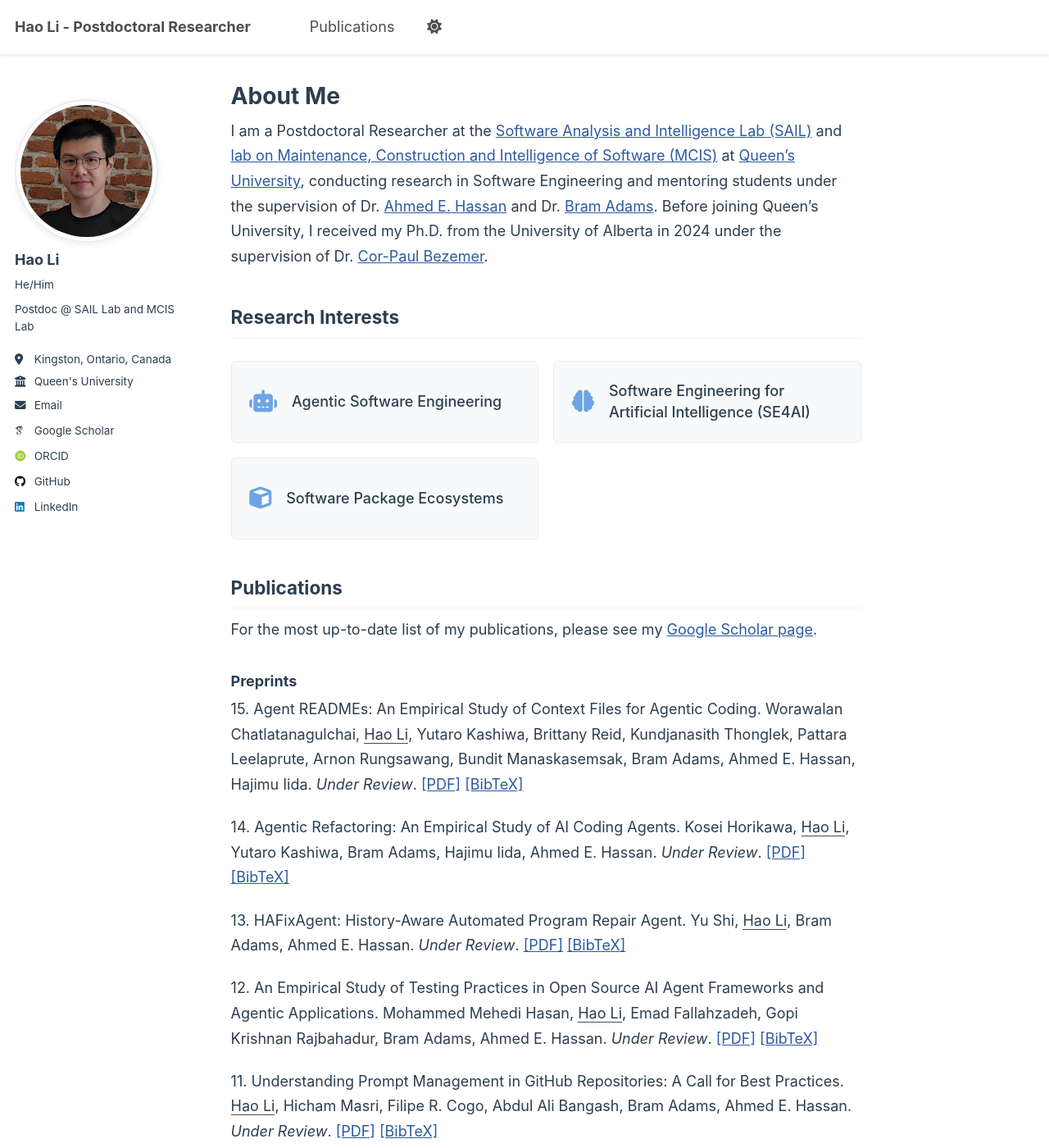
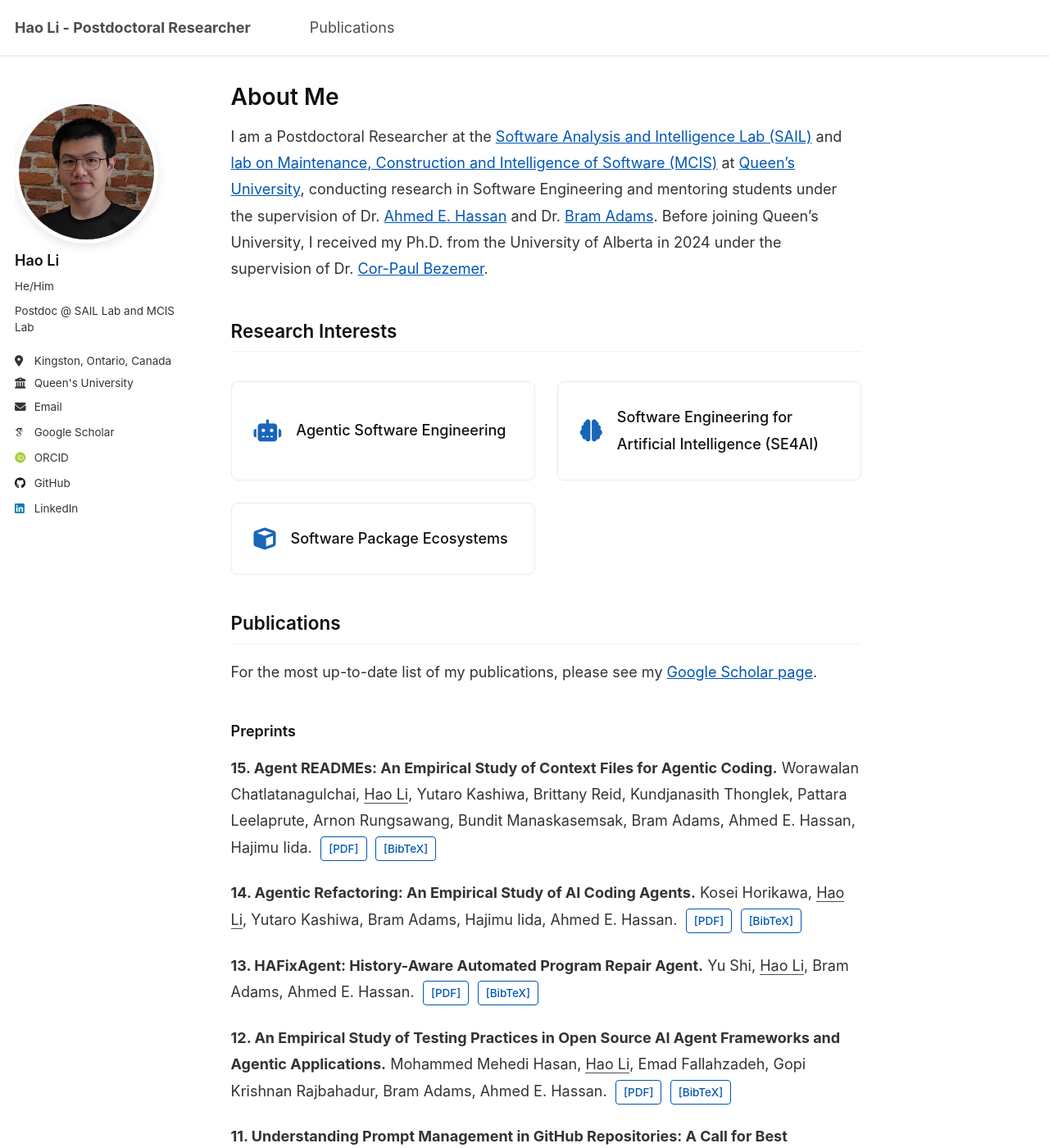
Before and after one commit to Leo-LiHao/Leo-LiHao.github.io, a Jekyll site: the page built from _pages/about.md, in a window 1280 px wide and 1400 px high. Shown: the whole window at 82% size. Built offline with Jekyll 4.4.1, drawn with Linux system fonts in a browser that asks for light colours; some web fonts are replaced; some of the changed text lies outside the part shown.

Commit message:
simplify the style

```diff
--- a/_includes/masthead.html
+++ b/_includes/masthead.html
@@ -4,9 +4,12 @@
   <div class="masthead__inner-wrap">
     <div class="masthead__menu">
       <nav id="site-nav" class="greedy-nav">
-        <button><div class="navicon"></div></button>
+        <button>
+          <div class="navicon"></div>
+        </button>
         <ul class="visible-links">
-          <li class="masthead__menu-item masthead__menu-item--lg persist"><a href="{{ base_path }}/">{{ site.title }}</a></li>
+          <li class="masthead__menu-item masthead__menu-item--lg persist"><a href="{{ base_path }}/">{{ site.title
+              }}</a></li>
           {% for link in site.data.navigation.main %}
           {% if link.url contains 'http' %}
           {% assign domain = '' %}
@@ -15,9 +18,7 @@
           {% endif %}
           <li class="masthead__menu-item"><a href="{{ domain }}{{ link.url }}">{{ link.title }}</a></li>
           {% endfor %}
-          <li id="theme-toggle" class="masthead__menu-item persist tail">
-            <a><i id="theme-icon" class="fa-solid fa-sun" aria-hidden="true" title="toggle theme"></i></a>
-          </li>
+
         </ul>
         <ul class="hidden-links hidden"></ul>
       </nav>
--- a/_pages/about.md
+++ b/_pages/about.md
@@ -33,49 +33,49 @@ For the most up-to-date list of my publications, please see my [Google Scholar p
 
 ### Preprints
 
-15\. Agent READMEs: An Empirical Study of Context Files for Agentic Coding. Worawalan Chatlatanagulchai, <u>Hao Li</u>, Yutaro Kashiwa, Brittany Reid, Kundjanasith Thonglek, Pattara Leelaprute, Arnon Rungsawang, Bundit Manaskasemsak, Bram Adams, Ahmed E. Hassan, Hajimu Iida. *Under Review*. [[PDF]](https://leo-lihao.github.io/files/P15.pdf) [[BibTeX]](https://leo-lihao.github.io/files/P15.bib)
+**15\. Agent READMEs: An Empirical Study of Context Files for Agentic Coding.** Worawalan Chatlatanagulchai, <u>Hao Li</u>, Yutaro Kashiwa, Brittany Reid, Kundjanasith Thonglek, Pattara Leelaprute, Arnon Rungsawang, Bundit Manaskasemsak, Bram Adams, Ahmed E. Hassan, Hajimu Iida. [[PDF]](https://leo-lihao.github.io/files/P15.pdf) [[BibTeX]](https://leo-lihao.github.io/files/P15.bib)
 
-14\. Agentic Refactoring: An Empirical Study of AI Coding Agents. Kosei Horikawa, <u>Hao Li</u>, Yutaro Kashiwa, Bram Adams, Hajimu Iida, Ahmed E. Hassan. *Under Review*. [[PDF]](https://leo-lihao.github.io/files/P14.pdf) [[BibTeX]](https://leo-lihao.github.io/files/P14.bib)
+**14\. Agentic Refactoring: An Empirical Study of AI Coding Agents.** Kosei Horikawa, <u>Hao Li</u>, Yutaro Kashiwa, Bram Adams, Hajimu Iida, Ahmed E. Hassan. [[PDF]](https://leo-lihao.github.io/files/P14.pdf) [[BibTeX]](https://leo-lihao.github.io/files/P14.bib)
 
-13\. HAFixAgent: History-Aware Automated Program Repair Agent. Yu Shi, <u>Hao Li</u>, Bram Adams, Ahmed E. Hassan. *Under Review*. [[PDF]](https://leo-lihao.github.io/files/P13.pdf) [[BibTeX]](https://leo-lihao.github.io/files/P13.bib)
+**13\. HAFixAgent: History-Aware Automated Program Repair Agent.** Yu Shi, <u>Hao Li</u>, Bram Adams, Ahmed E. Hassan. [[PDF]](https://leo-lihao.github.io/files/P13.pdf) [[BibTeX]](https://leo-lihao.github.io/files/P13.bib)
 
-12\. An Empirical Study of Testing Practices in Open Source AI Agent Frameworks and Agentic Applications. Mohammed Mehedi Hasan, <u>Hao Li</u>, Emad Fallahzadeh, Gopi Krishnan Rajbahadur, Bram Adams, Ahmed E. Hassan. *Under Review*. [[PDF]](https://leo-lihao.github.io/files/P12.pdf) [[BibTeX]](https://leo-lihao.github.io/files/P12.bib)
+**12\. An Empirical Study of Testing Practices in Open Source AI Agent Frameworks and Agentic Applications.** Mohammed Mehedi Hasan, <u>Hao Li</u>, Emad Fallahzadeh, Gopi Krishnan Rajbahadur, Bram Adams, Ahmed E. Hassan. [[PDF]](https://leo-lihao.github.io/files/P12.pdf) [[BibTeX]](https://leo-lihao.github.io/files/P12.bib)
 
-11\. Understanding Prompt Management in GitHub Repositories: A Call for Best Practices. <u>Hao Li</u>, Hicham Masri, Filipe R. Cogo, Abdul Ali Bangash, Bram Adams, Ahmed E. Hassan. *Under Review*. [[PDF]](https://leo-lihao.github.io/files/P11.pdf) [[BibTeX]](https://leo-lihao.github.io/files/P11.bib)
+**11\. Understanding Prompt Management in GitHub Repositories: A Call for Best Practices.** <u>Hao Li</u>, Hicham Masri, Filipe R. Cogo, Abdul Ali Bangash, Bram Adams, Ahmed E. Hassan. [[PDF]](https://leo-lihao.github.io/files/P11.pdf) [[BibTeX]](https://leo-lihao.github.io/files/P11.bib)
 
-10\. From Hugging Face to GitHub: Tracing License Drift in the Open-Source AI Ecosystem. James Jewitt, <u>Hao Li</u>, Bram Adams, Gopi Krishnan Rajbahadur, Ahmed E. Hassan. *Under Review*. [[PDF]](https://leo-lihao.github.io/files/P10.pdf) [[BibTeX]](https://leo-lihao.github.io/files/P10.bib)
+**10\. From Hugging Face to GitHub: Tracing License Drift in the Open-Source AI Ecosystem.** James Jewitt, <u>Hao Li</u>, Bram Adams, Gopi Krishnan Rajbahadur, Ahmed E. Hassan. [[PDF]](https://leo-lihao.github.io/files/P10.pdf) [[BibTeX]](https://leo-lihao.github.io/files/P10.bib)
 
-9\. On the Use of Agentic Coding: An Empirical Study of Pull Requests on GitHub. Miku Watanabe, <u>Hao Li</u>, Yutaro Kashiwa, Brittany Reid, Hajimu Iida, Ahmed E. Hassan. *Under Review*. [[PDF]](https://leo-lihao.github.io/files/P9.pdf) [[BibTeX]](https://leo-lihao.github.io/files/P9.bib)
+**9\. On the Use of Agentic Coding: An Empirical Study of Pull Requests on GitHub.** Miku Watanabe, <u>Hao Li</u>, Yutaro Kashiwa, Brittany Reid, Hajimu Iida, Ahmed E. Hassan. [[PDF]](https://leo-lihao.github.io/files/P9.pdf) [[BibTeX]](https://leo-lihao.github.io/files/P9.bib)
 
-8\. Agentic Software Engineering: Foundational Pillars and a Research Roadmap. Ahmed E. Hassan, <u>Hao Li</u>, Dayi Lin, Bram Adams, Tse-Hsun Chen, Yutaro Kashiwa, Dong Qiu. *Under Review*. [[PDF]](https://leo-lihao.github.io/files/P8.pdf) [[BibTeX]](https://leo-lihao.github.io/files/P8.bib)
+**8\. Agentic Software Engineering: Foundational Pillars and a Research Roadmap.** Ahmed E. Hassan, <u>Hao Li</u>, Dayi Lin, Bram Adams, Tse-Hsun Chen, Yutaro Kashiwa, Dong Qiu. [[PDF]](https://leo-lihao.github.io/files/P8.pdf) [[BibTeX]](https://leo-lihao.github.io/files/P8.bib)
 
-7\. The Rise of AI Teammates in Software Engineering (SE) 3.0: How Autonomous Coding Agents Are Reshaping Software Engineering. <u>Hao Li</u>, Haoxiang Zhang, Ahmed E. Hassan. *Under Review*. [[PDF]](https://leo-lihao.github.io/files/P7.pdf) [[BibTeX]](https://leo-lihao.github.io/files/P7.bib)
+**7\. The Rise of AI Teammates in Software Engineering (SE) 3.0: How Autonomous Coding Agents Are Reshaping Software Engineering.** <u>Hao Li</u>, Haoxiang Zhang, Ahmed E. Hassan. [[PDF]](https://leo-lihao.github.io/files/P7.pdf) [[BibTeX]](https://leo-lihao.github.io/files/P7.bib)
 
-6\. On the Effect of Token Merging on Pre-trained Models for Code. Mootez Saad, <u>Hao Li</u>, Tushar Sharma, Ahmed E. Hassan. *Under Review*. [[PDF]](https://leo-lihao.github.io/files/P6.pdf) [[BibTeX]](https://leo-lihao.github.io/files/P6.bib)
+**6\. On the Effect of Token Merging on Pre-trained Models for Code.** Mootez Saad, <u>Hao Li</u>, Tushar Sharma, Ahmed E. Hassan. [[PDF]](https://leo-lihao.github.io/files/P6.pdf) [[BibTeX]](https://leo-lihao.github.io/files/P6.bib)
 
-5\. Model Context Protocol (MCP) at First Glance: Studying the Security and Maintainability of MCP Servers. Mohammed Mehedi Hasan, <u>Hao Li</u>, Emad Fallahzadeh, Bram Adams, Ahmed E. Hassan. *Under Review*. [[PDF]](https://leo-lihao.github.io/files/P5.pdf) [[BibTeX]](https://leo-lihao.github.io/files/P5.bib)
+**5\. Model Context Protocol (MCP) at First Glance: Studying the Security and Maintainability of MCP Servers.** Mohammed Mehedi Hasan, <u>Hao Li</u>, Emad Fallahzadeh, Bram Adams, Ahmed E. Hassan. [[PDF]](https://leo-lihao.github.io/files/P5.pdf) [[BibTeX]](https://leo-lihao.github.io/files/P5.bib)
 
-4\. Can We Recycle Our Old Models? An Empirical Evaluation of Model Selection Mechanisms for AIOps Solutions. Yingzhe Lyu, <u>Hao Li</u>, Heng Li, Ahmed E. Hassan. *Under Review*. [[PDF]](https://leo-lihao.github.io/files/P4.pdf) [[BibTeX]](https://leo-lihao.github.io/files/P4.bib)
+**4\. Can We Recycle Our Old Models? An Empirical Evaluation of Model Selection Mechanisms for AIOps Solutions.** Yingzhe Lyu, <u>Hao Li</u>, Heng Li, Ahmed E. Hassan. [[PDF]](https://leo-lihao.github.io/files/P4.pdf) [[BibTeX]](https://leo-lihao.github.io/files/P4.bib)
 
-3\. A Systematic Literature Review of Software Engineering Research on Jupyter Notebook. Md Saeed Siddik, <u>Hao Li</u>, Cor-Paul Bezemer. *Under Review*. [[PDF]](https://leo-lihao.github.io/files/P3.pdf) [[BibTeX]](https://leo-lihao.github.io/files/P3.bib)
+**3\. A Systematic Literature Review of Software Engineering Research on Jupyter Notebook.** Md Saeed Siddik, <u>Hao Li</u>, Cor-Paul Bezemer. [[PDF]](https://leo-lihao.github.io/files/P3.pdf) [[BibTeX]](https://leo-lihao.github.io/files/P3.bib)
 
-2\. SwarmUpdate: Hierarchical Software Updates and Deep Learning Model Patching for Heterogeneous UAV Swarms. Lin Geng, <u>Hao Li</u>, Sidney Givigi, Bram Adams. *Under Review*. [[PDF]](https://leo-lihao.github.io/files/P2.pdf) [[BibTeX]](https://leo-lihao.github.io/files/P2.bib)
+**2\. SwarmUpdate: Hierarchical Software Updates and Deep Learning Model Patching for Heterogeneous UAV Swarms.** Lin Geng, <u>Hao Li</u>, Sidney Givigi, Bram Adams. [[PDF]](https://leo-lihao.github.io/files/P2.pdf) [[BibTeX]](https://leo-lihao.github.io/files/P2.bib)
 
-1\. Towards Refining Developer Questions using LLM-Based Named Entity Recognition for Developer Chatroom Conversations. Pouya Fathollahzadeh, Mariam El Mezouar, <u>Hao Li</u>, Ying Zou, Ahmed E. Hassan. *Under Review*. [[PDF]](https://leo-lihao.github.io/files/P1.pdf) [[BibTeX]](https://leo-lihao.github.io/files/P1.bib)
+**1\. Towards Refining Developer Questions using LLM-Based Named Entity Recognition for Developer Chatroom Conversations.** Pouya Fathollahzadeh, Mariam El Mezouar, <u>Hao Li</u>, Ying Zou, Ahmed E. Hassan. [[PDF]](https://leo-lihao.github.io/files/P1.pdf) [[BibTeX]](https://leo-lihao.github.io/files/P1.bib)
 
 ### Journal Articles
 
-4\. Studying the Impact of TensorFlow and PyTorch Bindings on Machine Learning Software Quality. <u>Hao Li</u>, Gopi Krishnan Rajbahadur, Cor-Paul Bezemer. *ACM Transactions on Software Engineering and Methodology (TOSEM), 2024*. [[PDF]](https://leo-lihao.github.io/files/J3.pdf) [[BibTeX]](https://leo-lihao.github.io/files/J3.bib)
+**4\. Studying the Impact of TensorFlow and PyTorch Bindings on Machine Learning Software Quality.** <u>Hao Li</u>, Gopi Krishnan Rajbahadur, Cor-Paul Bezemer. *ACM Transactions on Software Engineering and Methodology (TOSEM), 2024*. [[PDF]](https://leo-lihao.github.io/files/J3.pdf) [[BibTeX]](https://leo-lihao.github.io/files/J3.bib)
 
-3\. Bridging the Language Gap: An Empirical Study of Bindings for Open Source Machine Learning Libraries Across Software Package Ecosystems. <u>Hao Li</u>, Cor-Paul Bezemer. *Empirical Software Engineering (EMSE), 2024*. [[PDF]](https://leo-lihao.github.io/files/J4.pdf) [[BibTeX]](https://leo-lihao.github.io/files/J4.bib)
+**3\. Bridging the Language Gap: An Empirical Study of Bindings for Open Source Machine Learning Libraries Across Software Package Ecosystems.** <u>Hao Li</u>, Cor-Paul Bezemer. *Empirical Software Engineering (EMSE), 2024*. [[PDF]](https://leo-lihao.github.io/files/J4.pdf) [[BibTeX]](https://leo-lihao.github.io/files/J4.bib)
 
-2\. Keeping Deep Learning Models in Check: A History-Based Approach to Mitigate Overfitting. <u>Hao Li</u>, Gopi Krishnan Rajbahadur, Dayi Lin, Cor-Paul Bezemer, Zhen Ming (Jack) Jiang. *IEEE Access, 2024*. [[PDF]](https://leo-lihao.github.io/files/J2.pdf) [[BibTeX]](https://leo-lihao.github.io/files/J2.bib)
+**2\. Keeping Deep Learning Models in Check: A History-Based Approach to Mitigate Overfitting.** <u>Hao Li</u>, Gopi Krishnan Rajbahadur, Dayi Lin, Cor-Paul Bezemer, Zhen Ming (Jack) Jiang. *IEEE Access, 2024*. [[PDF]](https://leo-lihao.github.io/files/J2.pdf) [[BibTeX]](https://leo-lihao.github.io/files/J2.bib)
 
-1\. An Empirical Study of Yanked Releases in the Rust Package Registry. <u>Hao Li</u>, Filipe R. Cogo, Cor-Paul Bezemer. *IEEE Transactions on Software Engineering (TSE), 2023*. [[PDF]](https://leo-lihao.github.io/files/J1.pdf) [[BibTeX]](https://leo-lihao.github.io/files/J1.bib)
+**1\. An Empirical Study of Yanked Releases in the Rust Package Registry.** <u>Hao Li</u>, Filipe R. Cogo, Cor-Paul Bezemer. *IEEE Transactions on Software Engineering (TSE), 2023*. [[PDF]](https://leo-lihao.github.io/files/J1.pdf) [[BibTeX]](https://leo-lihao.github.io/files/J1.bib)
 
 ### Conference Papers
 
-1\. Software Engineering and Foundation Models: Insights from Industry Blogs Using a Jury of Foundation Models. <u>Hao Li</u>, Cor-Paul Bezemer, Ahmed E. Hassan. *IEEE/ACM 47th International Conference on Software Engineering: Software Engineering in Practice (ICSE-SEIP), 2025*. [[PDF]](https://leo-lihao.github.io/files/C1.pdf) [[BibTeX]](https://leo-lihao.github.io/files/C1.bib)
+**1\. Software Engineering and Foundation Models: Insights from Industry Blogs Using a Jury of Foundation Models.** <u>Hao Li</u>, Cor-Paul Bezemer, Ahmed E. Hassan. *IEEE/ACM 47th International Conference on Software Engineering: Software Engineering in Practice (ICSE-SEIP), 2025*. [[PDF]](https://leo-lihao.github.io/files/C1.pdf) [[BibTeX]](https://leo-lihao.github.io/files/C1.bib)
 
 ## Academic Services
 
--- a/_sass/_custom-enhancements.scss
+++ b/_sass/_custom-enhancements.scss
@@ -1,111 +1,119 @@
-/* Custom styling for enhanced visual appeal */
+/* Custom styling for enhanced visual appeal - Professional & Simple */
 
 /* General Body & Typography */
 body,
 .page__content {
-  font-family: -apple-system, BlinkMacSystemFont, "Segoe UI", Roboto, sans-serif;
-  line-height: 1.7;
-  color: #2c3e50;
+  font-family: "Inter", -apple-system, BlinkMacSystemFont, "Segoe UI", Roboto, "Helvetica Neue", Arial, sans-serif;
+  line-height: 1.8;
+  color: #333333;
   background-color: #ffffff;
 }
 
-/* Research areas styling */
+h1,
+h2,
+h3,
+h4,
+h5,
+h6 {
+  color: #111111;
+  font-weight: 600;
+  margin-top: 2.5rem;
+  margin-bottom: 1rem;
+}
+
+/* Research areas styling - Simplified */
 .research-areas {
   display: grid;
-  grid-template-columns: repeat(auto-fit, minmax(280px, 1fr));
-  gap: 1rem;
-  margin: 1.5rem 0;
+  grid-template-columns: repeat(auto-fit, minmax(250px, 1fr));
+  gap: 1.5rem;
+  margin: 2rem 0;
 }
 
 .research-item {
-  background: #f8f9fa;
-  color: #2c3e50;
-  padding: 1.2rem;
-  border-radius: 6px;
+  background: #ffffff;
+  color: #333333;
+  padding: 1.5rem;
+  border: 1px solid #eaeaea;
+  border-radius: 8px;
   display: flex;
   align-items: center;
   gap: 1rem;
-  border: 1px solid #e9ecef;
   transition: all 0.2s ease;
-  min-height: 100px;
-  align-self: stretch;
+  min-height: 80px;
 }
 
 .research-item:hover {
-  background: #f1f3f4;
-  border-color: #4a90e2;
+  border-color: #0056b3;
+  box-shadow: 0 4px 12px rgba(0, 0, 0, 0.05);
+  transform: translateY(-2px);
 }
 
 .research-item i {
   font-size: 1.5rem;
-  color: #4a90e2;
-  opacity: 0.8;
+  color: #0056b3;
+  /* Professional Blue */
+  opacity: 0.9;
 }
 
 .research-item strong {
   font-size: 1rem;
-  line-height: 1.4;
   font-weight: 500;
+  color: #111;
 }
 
 /* Enhanced publication styling */
 .publications-section h3 {
-  border-left: 3px solid #4a90e2;
-  padding-left: 1rem;
-  margin-top: 2rem;
+  border-bottom: 2px solid #eaeaea;
+  padding-bottom: 0.5rem;
+  margin-top: 3rem;
+  font-size: 1.4rem;
 }
 
 /* Profile enhancement */
 .author__avatar img {
-  border: 2px solid #e9ecef;
-  box-shadow: 0 2px 8px rgba(0, 0, 0, 0.08);
-  transition: all 0.2s ease;
-}
-
-.author__avatar img:hover {
-  border-color: #4a90e2;
+  border: none;
+  box-shadow: 0 4px 12px rgba(0, 0, 0, 0.1);
 }
 
 /* Link styling improvements */
 a {
-  color: #2c5aa0;
+  color: #0056b3;
+  text-decoration: none;
   transition: color 0.2s ease;
 }
 
 a:hover {
-  color: #1a5490;
+  color: #003d80;
+  text-decoration: underline;
 }
 
-/* Enhanced button styling for PDF/BibTeX links */
-.publication-links a {
+/* Enhanced button styling for PDF/BibTeX links - Minimalist */
+a[href$=".pdf"],
+a[href$=".bib"] {
   display: inline-block;
-  background: #2c5aa0;
-  color: white;
-  padding: 0.25rem 0.7rem;
+  background: transparent;
+  color: #0056b3;
+  padding: 0.1rem 0.5rem;
+  border: 1px solid #0056b3;
   border-radius: 4px;
-  margin-right: 0.4rem;
-  margin-bottom: 0.4rem;
-  font-size: 0.8rem;
+  margin-left: 0.3rem;
+  font-size: 0.75rem;
   font-weight: 500;
   text-decoration: none;
   transition: all 0.2s ease;
-  box-shadow: 0 1px 3px rgba(0, 0, 0, 0.1);
+  box-shadow: none;
 }
 
-.publication-links a:hover {
-  background: #1a5490;
+a[href$=".pdf"]:hover,
+a[href$=".bib"]:hover {
+  background: #0056b3;
   color: white;
   text-decoration: none;
 }
 
-/* Card-like styling for content sections - REMOVED */
-.page__content p {
-  margin-bottom: 1.2rem;
-}
-
-/* Standard list styling restored */
+/* List styling */
 .page__content li {
-  margin-bottom: 0.5rem;
+  margin-bottom: 0.8rem;
 }
 
 /* Responsive design improvements */
@@ -115,49 +123,12 @@ a:hover {
   }
 
   .research-item {
-    flex-direction: column;
-    text-align: center;
-  }
-
-  .research-item i {
-    margin-bottom: 0.5rem;
+    padding: 1rem;
   }
 }
 
-/* Improved navigation */
+/* Navigation & Header tweaks */
 .masthead {
-  box-shadow: 0 1px 3px rgba(0, 0, 0, 0.1);
+  border-bottom: 1px solid #eaeaea;
+  box-shadow: none;
 }
-
-
-
-// /* Enhanced section headers */
-// .page__content h2 {
-//   color: #2c3e50;
-//   border-bottom: 1px solid #e9ecef;
-//   padding-bottom: 0.5rem;
-//   margin-top: 2rem;
-//   position: relative;
-//   display: flex;
-//   align-items: center;
-//   gap: 0.5rem;
-//   font-weight: 600;
-
-//   &:before {
-//     content: "";
-//     position: absolute;
-//     bottom: -1px;
-//     left: 0;
-//     width: 40px;
-//     height: 2px;
-//     background: #4a90e2;
-//   }
-// }
-
-// .page__content h3 {
-//   display: flex;
-//   align-items: center;
-//   gap: 0.5rem;
-//   color: #34495e;
-//   margin-top: 2rem;
-// }
--- a/_sass/layout/_navigation.scss
+++ b/_sass/layout/_navigation.scss
@@ -15,9 +15,9 @@
   padding-right: 2em;
   font-family: $sans-serif;
   -webkit-animation: intro 0.3s both;
-          animation: intro 0.3s both;
+  animation: intro 0.3s both;
   -webkit-animation-delay: 0.30s;
-          animation-delay: 0.30s;
+  animation-delay: 0.30s;
 
   @include breakpoint($large) {
     padding-left: 1em;
@@ -158,10 +158,10 @@
   }
 }
 
-.page__content + .pagination,
-.page__meta + .pagination,
-.page__share + .pagination,
-.page__comments + .pagination {
+.page__content+.pagination,
+.page__meta+.pagination,
+.page__share+.pagination,
+.page__comments+.pagination {
   margin-top: 2em;
   padding-top: 2em;
   border-top: 1px solid var(--global-border-color);
@@ -225,14 +225,7 @@
       }
     }
 
-    #theme-toggle {
-      a {
-        width: 25px;
-        display: flex;
-        justify-content: center;
-        cursor: pointer;
-      }
-    }
+
 
     a {
       position: relative;
@@ -248,14 +241,16 @@
         -webkit-transition: $global-transition;
         transition: $global-transition;
         -webkit-transform: scaleX(0);
-            -ms-transform: scaleX(0);
-                transform: scaleX(0); /* hide*/
+        -ms-transform: scaleX(0);
+        transform: scaleX(0);
+        /* hide*/
       }
 
       &:hover:before {
         -webkit-transform: scaleX(1);
-            -ms-transform: scaleX(1);
-                transform: scaleX(1); /* reveal*/
+        -ms-transform: scaleX(1);
+        transform: scaleX(1);
+        /* reveal*/
       }
     }
   }
@@ -422,19 +417,19 @@
     }
   }
 
-  > li:last-child {
+  >li:last-child {
     a {
       border-bottom: none;
     }
   }
 
-  li ul > li a {
+  li ul>li a {
     padding-left: 2rem;
     font-weight: normal;
   }
 
   /* hide sub sub links on small screens*/
-  li > ul li {
+  li>ul li {
     display: none;
 
     @include breakpoint($medium) {
```
Lines whose indentation alone changed are shown as unchanged.
